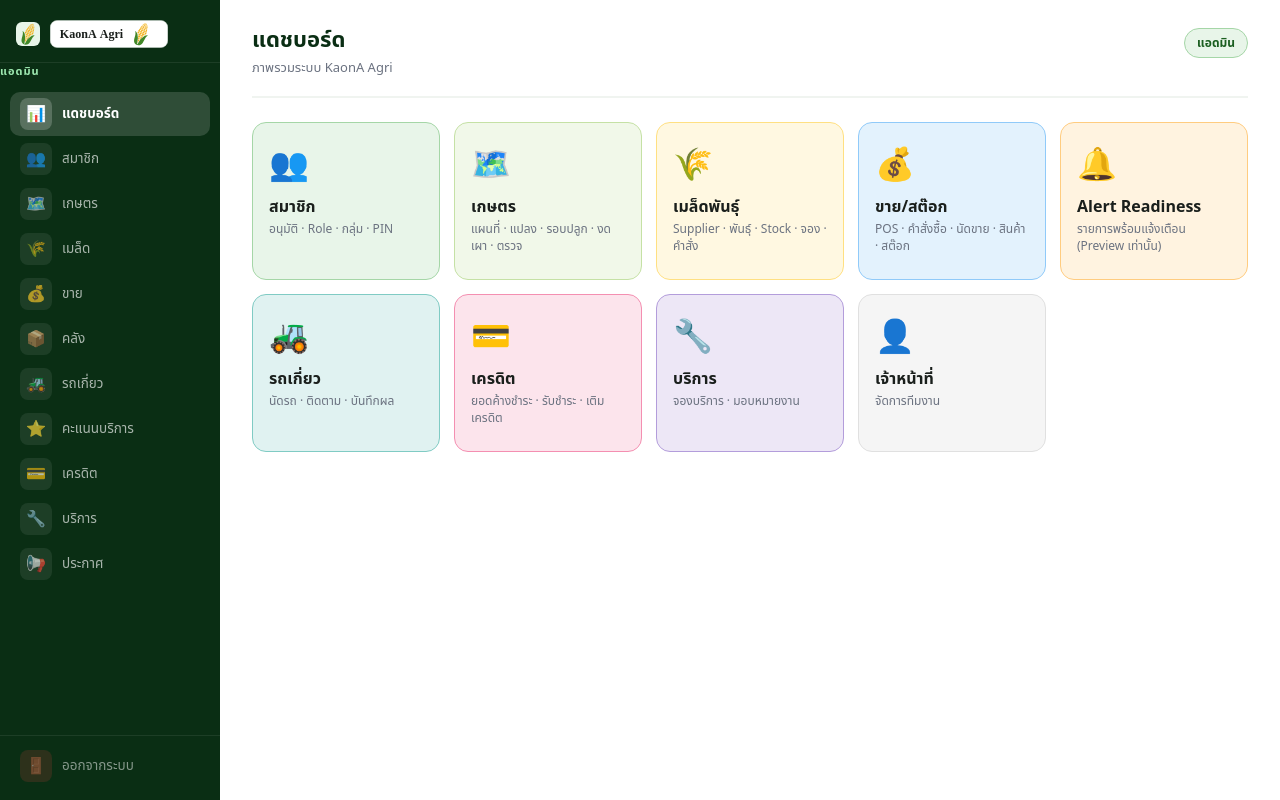
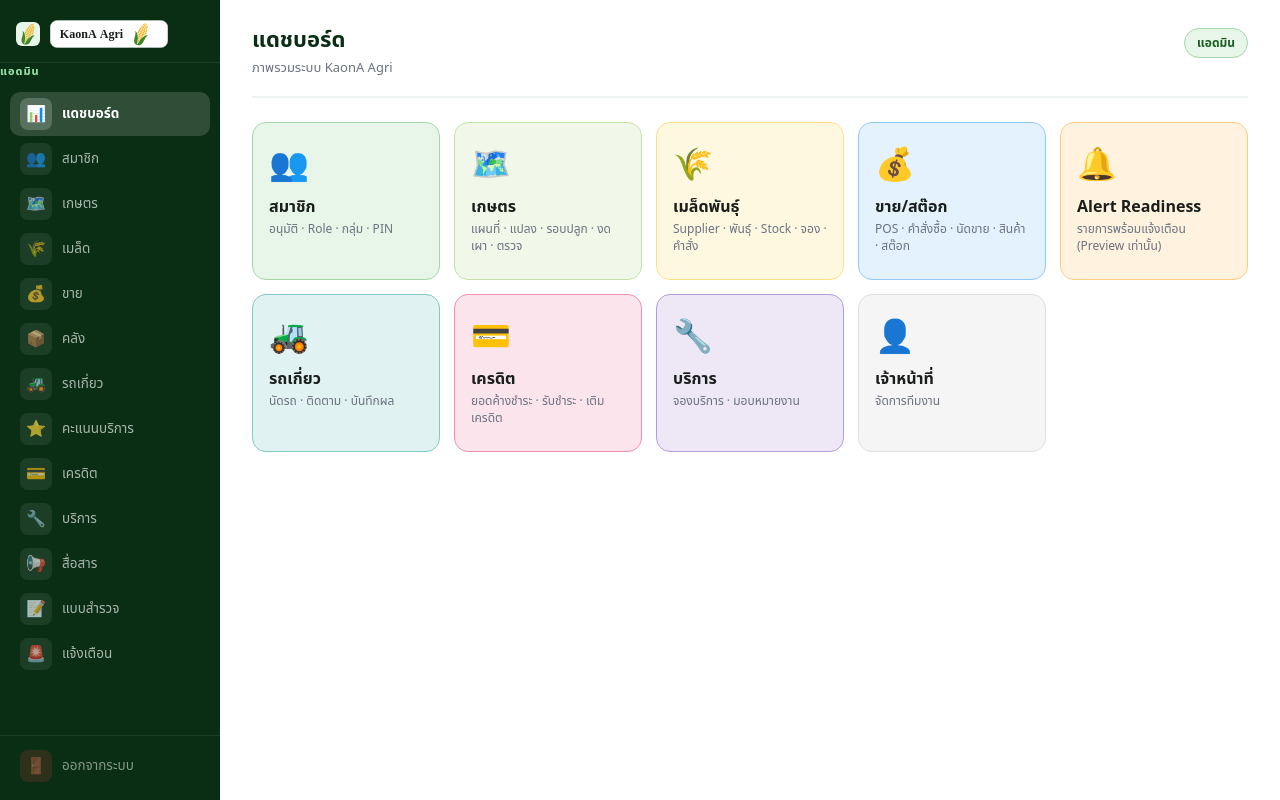
Before and after one commit to noikaona-sketch/KaonA-Agri, a Next.js app: page /admin in a window 1280 px wide. Built offline with nearby package versions, Linux system fonts and the light colour scheme; no server answers.

Commit message:
Clarify admin and member navigation links

```diff
--- a/src/shared/components/admin-web-shell.tsx
+++ b/src/shared/components/admin-web-shell.tsx
@@ -21,17 +21,19 @@ const ALL_NAV: NavItem[] = [
   { label: 'เครดิต',   href: '/admin/credit',    icon: '💳' },
   { label: 'บริการ',   href: '/admin/service',   icon: '🔧' },
   { label: 'เจ้าหน้าที่', href: '/admin/staff',  icon: '👤' },
-  { label: 'ประกาศ', href: '/admin/campaigns', icon: '📢' },
+  { label: 'สื่อสาร', href: '/admin/campaigns', icon: '📢' },
+  { label: 'แบบสำรวจ', href: '/admin/surveys', icon: '📝' },
+  { label: 'แจ้งเตือน', href: '/admin/alerts', icon: '🚨' },
 ];
 
 const DEPT_NAV: Record<string, string[]> = {
-  super_admin: ['แดชบอร์ด','สมาชิก','เกษตร','เมล็ด','ขาย','คลัง','รถเกี่ยว','คะแนนบริการ','เครดิต','บริการ','เจ้าหน้าที่','ประกาศ'],
-  admin:       ['แดชบอร์ด','สมาชิก','เกษตร','เมล็ด','ขาย','คลัง','รถเกี่ยว','คะแนนบริการ','เครดิต','บริการ','ประกาศ'],
-  field:       ['แดชบอร์ด','สมาชิก','เกษตร','รถเกี่ยว','คะแนนบริการ','บริการ','ประกาศ'],
-  sales:       ['แดชบอร์ด','สมาชิก','เมล็ด','ขาย','คลัง','เครดิต','ประกาศ'],
-  accounting:  ['แดชบอร์ด','ขาย','คลัง','เครดิต','ประกาศ'],
-  finance:     ['แดชบอร์ด','ขาย','คลัง','เครดิต','ประกาศ'],
-  stock:       ['แดชบอร์ด','เมล็ด','ขาย','คลัง','ประกาศ'],
+  super_admin: ['แดชบอร์ด','สมาชิก','เกษตร','เมล็ด','ขาย','คลัง','รถเกี่ยว','คะแนนบริการ','เครดิต','บริการ','เจ้าหน้าที่','สื่อสาร','แบบสำรวจ','แจ้งเตือน'],
+  admin:       ['แดชบอร์ด','สมาชิก','เกษตร','เมล็ด','ขาย','คลัง','รถเกี่ยว','คะแนนบริการ','เครดิต','บริการ','สื่อสาร','แบบสำรวจ','แจ้งเตือน'],
+  field:       ['แดชบอร์ด','สมาชิก','เกษตร','รถเกี่ยว','คะแนนบริการ','บริการ','สื่อสาร','แบบสำรวจ','แจ้งเตือน'],
+  sales:       ['แดชบอร์ด','สมาชิก','เมล็ด','ขาย','คลัง','เครดิต','สื่อสาร','แบบสำรวจ','แจ้งเตือน'],
+  accounting:  ['แดชบอร์ด','ขาย','คลัง','เครดิต','สื่อสาร','แบบสำรวจ','แจ้งเตือน'],
+  finance:     ['แดชบอร์ด','ขาย','คลัง','เครดิต','สื่อสาร','แบบสำรวจ','แจ้งเตือน'],
+  stock:       ['แดชบอร์ด','เมล็ด','ขาย','คลัง','สื่อสาร','แบบสำรวจ','แจ้งเตือน'],
 };
 
 function getNavForDept(dept: string): NavItem[] {
```
Also changed, not shown: src/shared/auth/role-nav-config.ts (+14 -14 lines).
